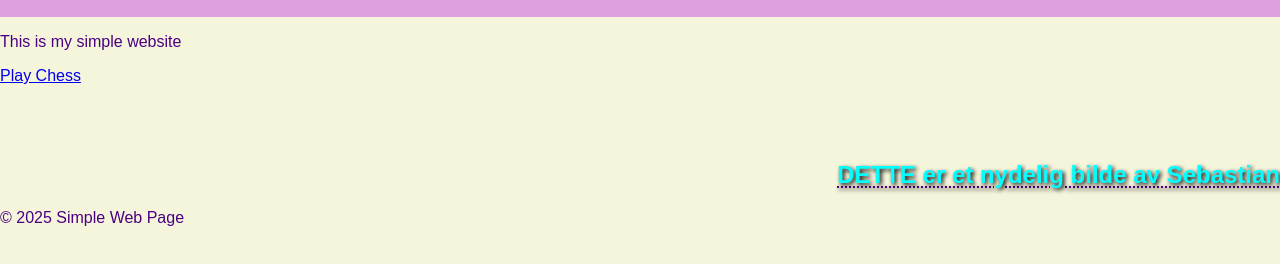
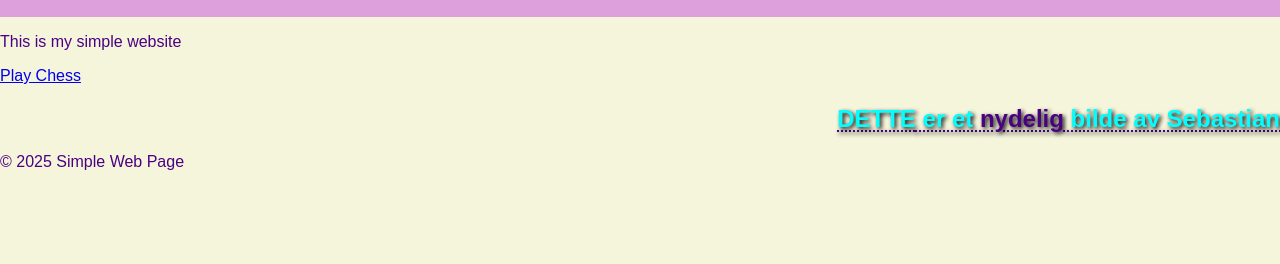
Before and after one commit to sebparelius/sebastianpareliuscom, a plain HTML site: page src/index.html in a window 1280 px wide. Shown: the part 68-332 px from the top of the page. Drawn offline with Linux system fonts and the light colour scheme.

Commit message:
Ida har det mer gøy

```diff
--- a/src/index.html
+++ b/src/index.html
@@ -13,7 +13,9 @@
     <main>
         <p>This is my simple website</p>
         <p><a href="chess.html">Play Chess</a></p>
-        <h2><br></br>DETTE er et nydelig bilde av Sebastian</h2>
+        <h2>
+            <span class="color1">DETTE</span> er et <span class="color2">nydelig</span> bilde av Sebastian
+        </h2>
     </main>
     <footer>
         <p>&copy; 2025 Simple Web Page</p>
--- a/src/styles/style.css
+++ b/src/styles/style.css
@@ -55,3 +55,11 @@ footer {
     from { transform: translateY(20px); opacity: 0; }
     to { transform: translateY(0); opacity: 1; }
 }
+
+.color1 {
+    color: aqua;
+}
+
+.color2 {
+    color: #4b0082; /* Light purple */
+}
```
